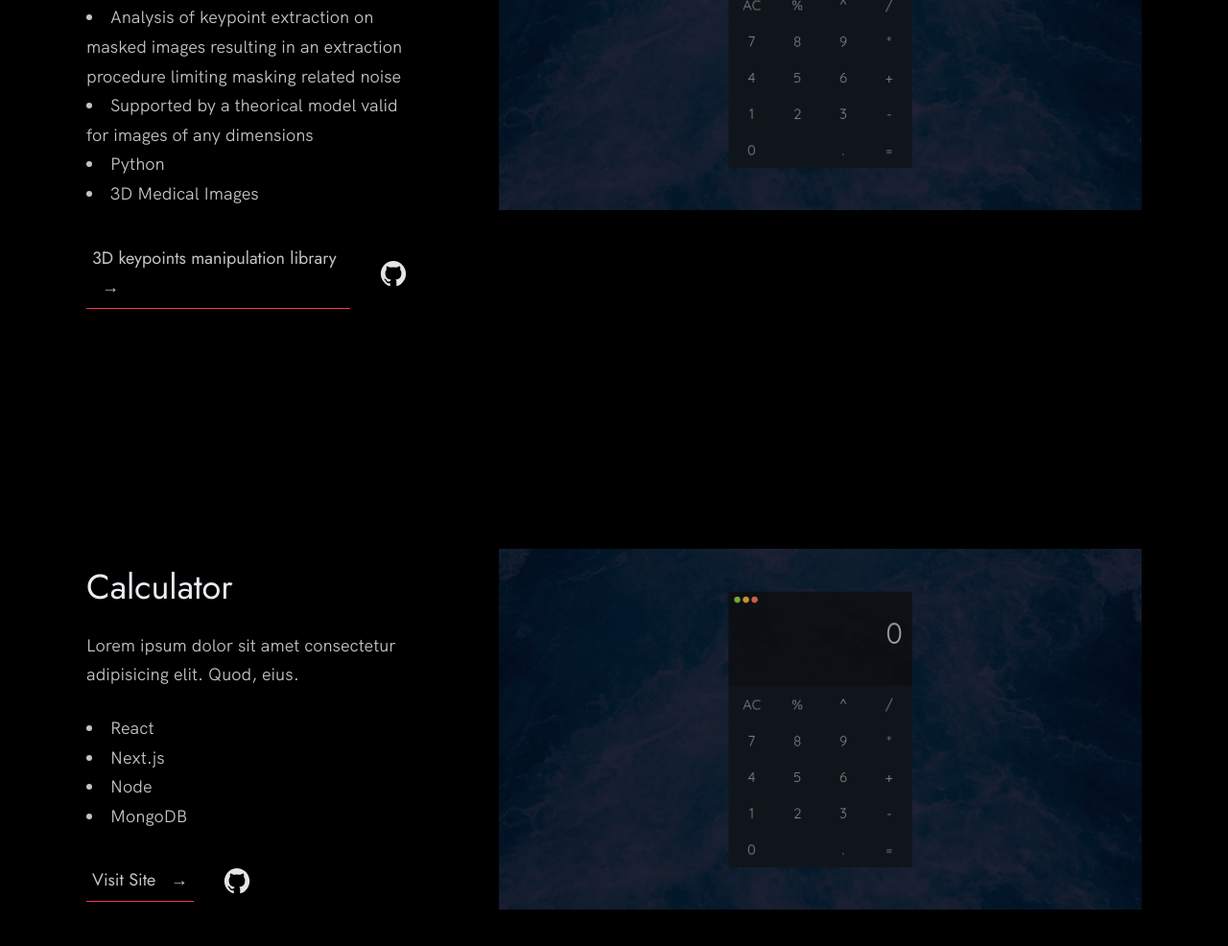
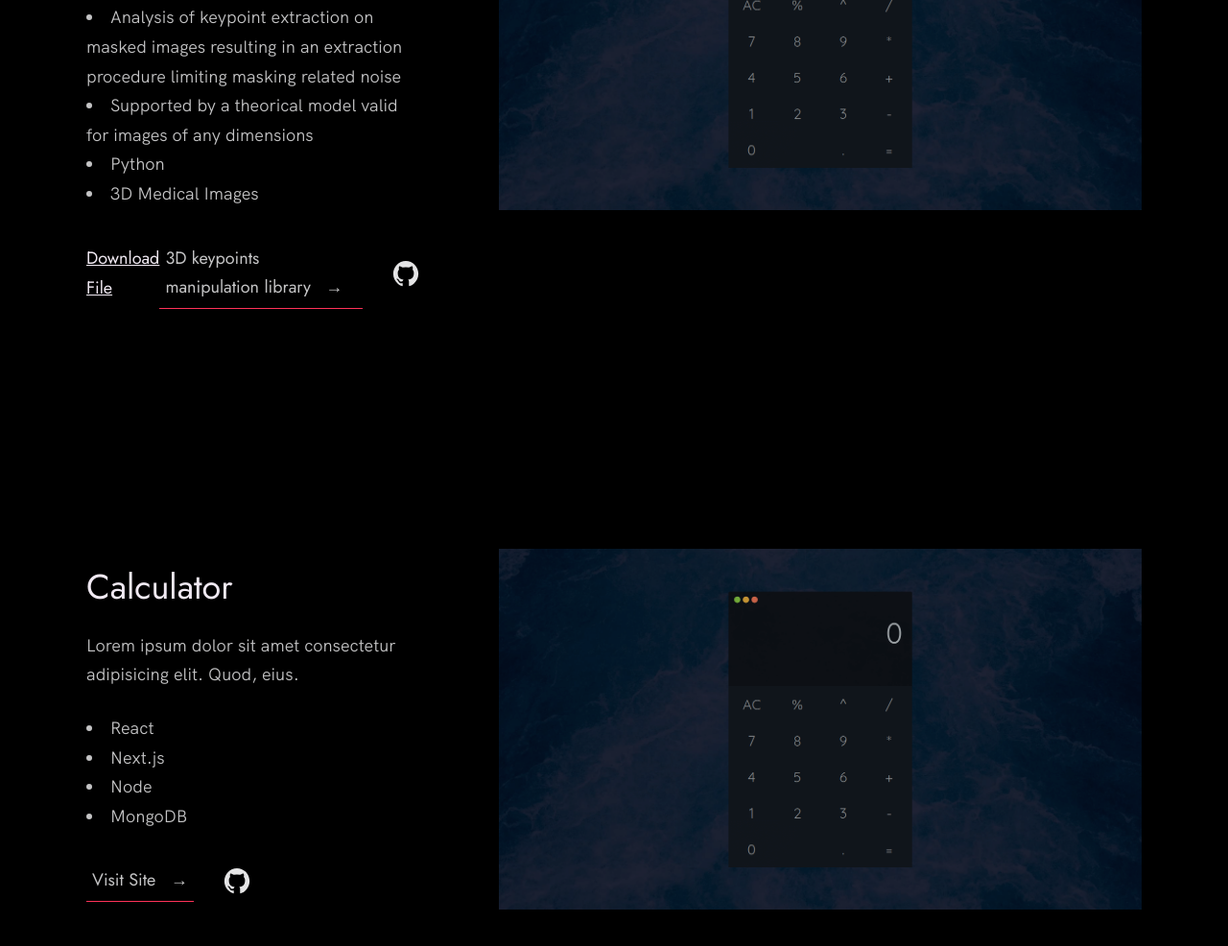
Before and after one commit to pEtienn/pEtienn.github.io, a plain HTML site: page index.html in a window 1280 px wide. Shown: the part 1992-2978 px from the top of the page at 96% size. Drawn offline with Linux system fonts and the light colour scheme.

Commit message:
Update index.html

```diff
--- a/index.html
+++ b/index.html
@@ -117,6 +117,7 @@ related noise</li>
               </ul>
 
               <div class="work__links">
+				<a href="/documents/thesis.pdf">Download File</a>
                 <a href="https://github.com/pEtienn/3D-SIFT-keypoints-utilities" target="_blank" class="link__text">
                   3D keypoints manipulation library <span>&rarr;</span>
                 </a>
```
